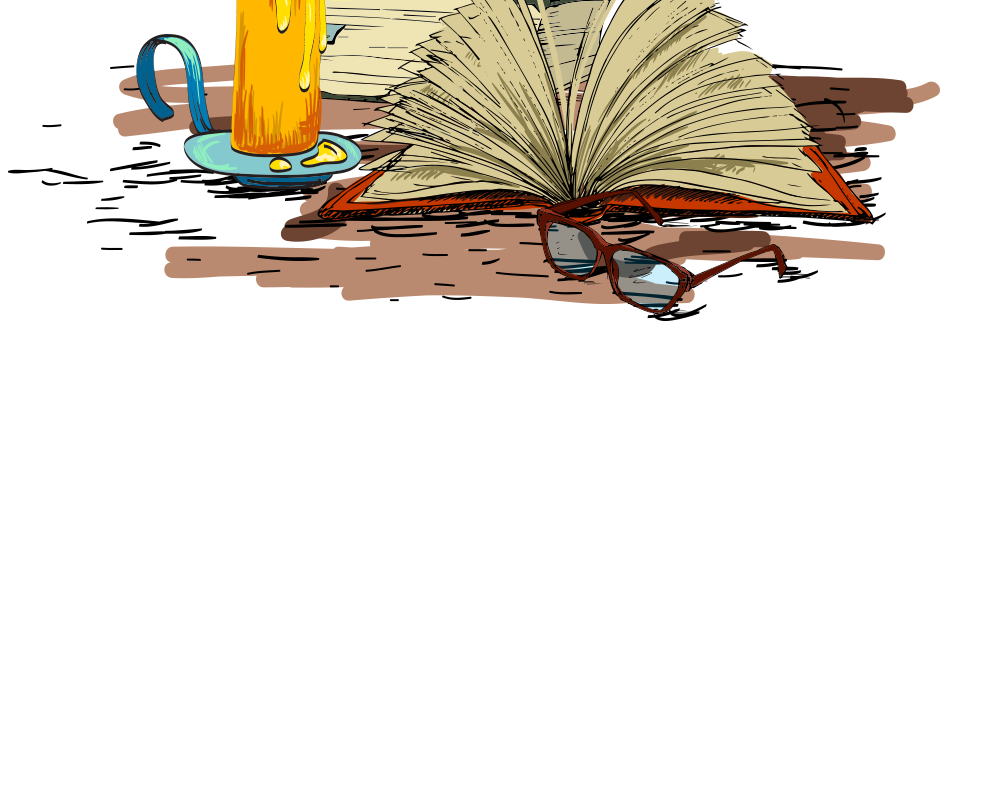
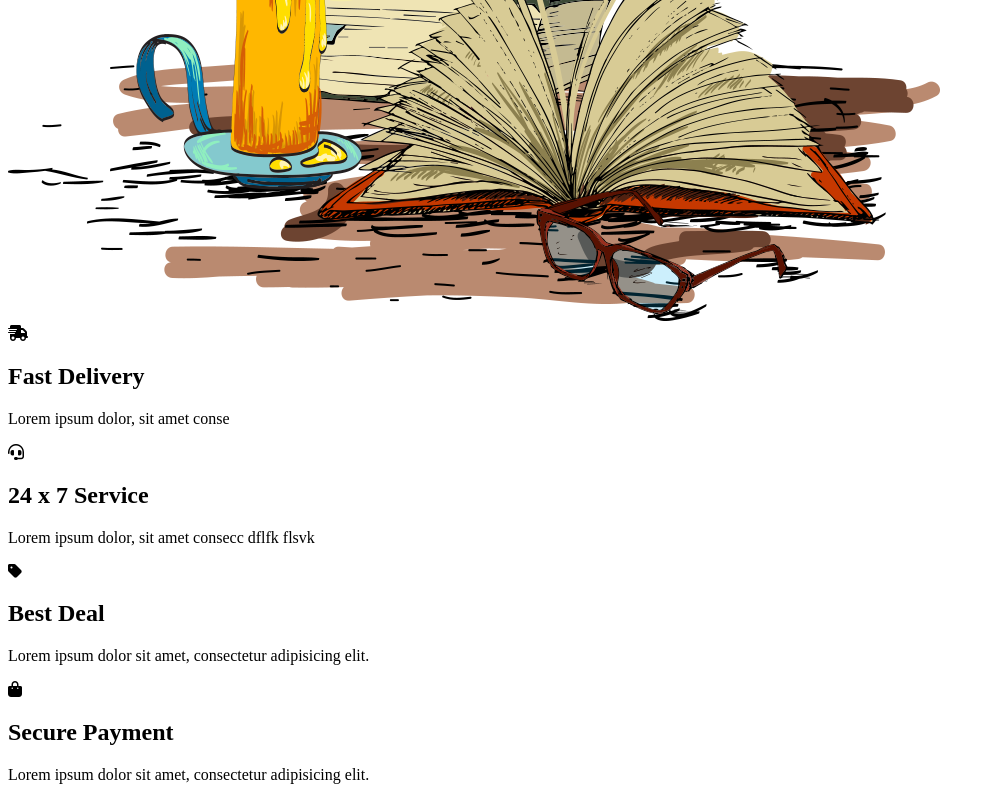
Before and after one commit to Roa04/webpro1, a plain HTML site: page index.html in a window 1280 px wide. Shown: the part 888-1688 px from the top of the page, without its empty margins (0-995 px from the left). Before the commit the page ends 1221 px from the top, so only its background shows below. Drawn offline with Linux system fonts and the light colour scheme.

Commit message:
add cards

```diff
--- a/index.html
+++ b/index.html
@@ -45,6 +45,32 @@
              </div>
 
        </div>
+        </header>
+        <!--photos-->
+        <section class="cards">
+            <div class="card">
+                  <i class="fa-solid fa-truck-fast"></i>
+                <h2>Fast Delivery</h2>
+                <p>Lorem ipsum dolor, sit amet conse</p>
+
+            </div>
+             <div class="card">
+                  <i class="fa-solid fa-headset"></i>
+                <h2>24 x 7 Service</h2>
+                <p>Lorem ipsum dolor, sit amet consecc dflfk flsvk</p>
+
+            </div>
+              <div class="card">
+                    <i class="fa-solid fa-tag"></i>
+                    <h2>Best Deal</h2>
+                    <p>Lorem ipsum dolor sit amet, consectetur adipisicing elit.</p>
+                </div>
+                <div class="card">
+                    <i class="fa-solid fa-bag-shopping"></i>
+                    <h2>Secure Payment</h2>
+                    <p>Lorem ipsum dolor sit amet, consectetur adipisicing elit.</p>
+                </div>
+        </section>
 
 
 
```
